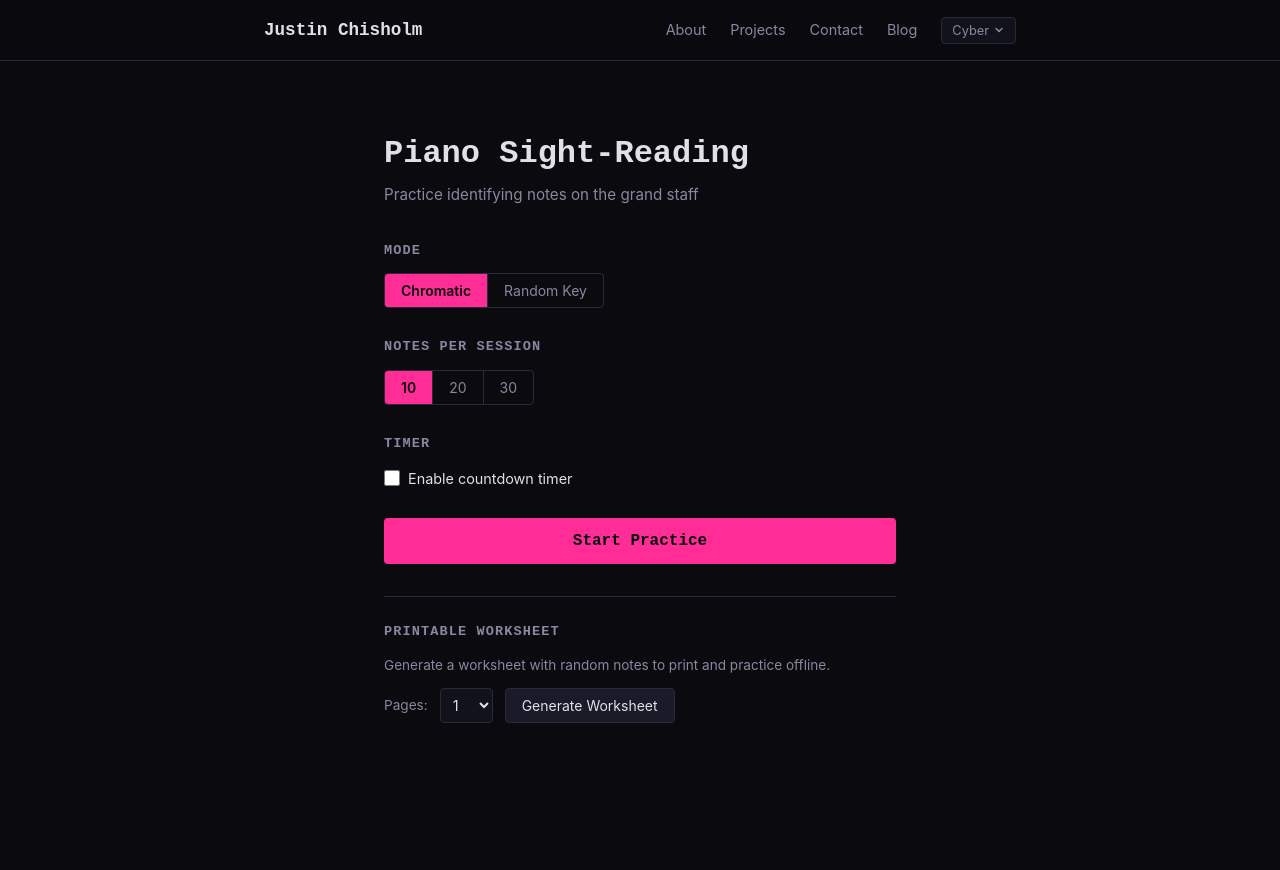
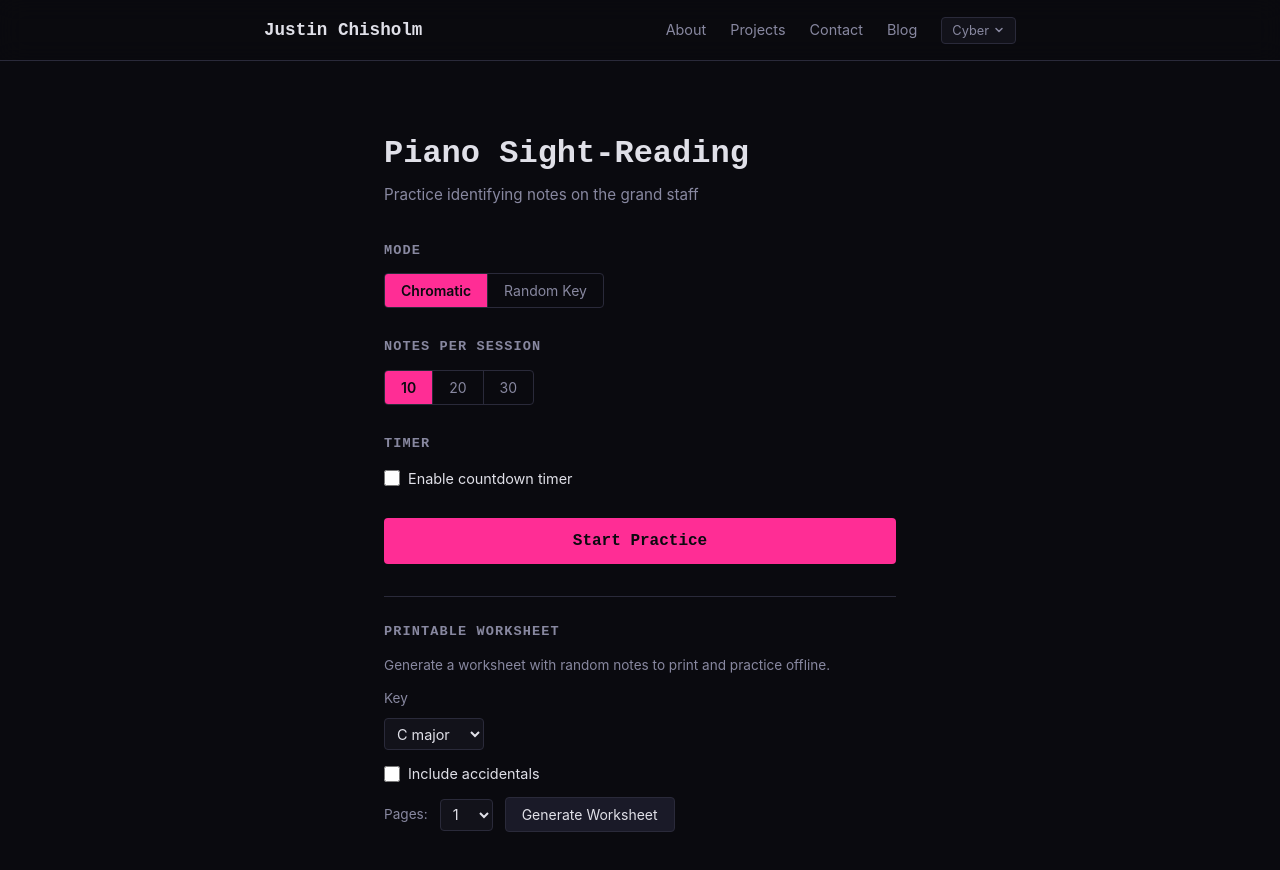
Before and after one commit to RayChisholm/JustinChisholm, a Next.js app: page /piano in a window 1280 px wide. Shown: the top 870 px of the page. Before the commit the page ends 800 px from the top, so only its background shows below. Built offline with nearby package versions, Linux system fonts and the light colour scheme.

Commit message:
added worksheet options

```diff
--- a/app/piano/components/SettingsPanel.module.css
+++ b/app/piano/components/SettingsPanel.module.css
@@ -149,10 +149,15 @@
   margin-top: 0.25rem;
 }
 
+.worksheetOption {
+  margin-bottom: 0.75rem;
+}
+
 .worksheetRow {
   display: flex;
   gap: 0.75rem;
   flex-wrap: wrap;
+  align-items: center;
 }
 
 .worksheetBtn {
--- a/app/piano/components/SettingsPanel.tsx
+++ b/app/piano/components/SettingsPanel.tsx
@@ -14,7 +14,7 @@ interface Props {
   settings: GameSettings;
   onUpdate: (s: Partial<GameSettings>) => void;
   onStart: () => void;
-  onPrintWorksheet: (keySig: string, count: number) => void;
+  onPrintWorksheet: (keySig: string, count: number, allowAccidentals: boolean) => void;
 }
 
 export function SettingsPanel({ settings, onUpdate, onStart, onPrintWorksheet }: Props) {
@@ -114,14 +114,38 @@ export function SettingsPanel({ settings, onUpdate, onStart, onPrintWorksheet }:
   );
 }
 
-function WorksheetControls({ onPrint }: { onPrint: (keySig: string, count: number) => void }) {
+function WorksheetControls({ onPrint }: { onPrint: (keySig: string, count: number, allowAccidentals: boolean) => void }) {
   const [pages, setPages] = useState(1);
+  const [keySig, setKeySig] = useState("C");
+  const [allowAccidentals, setAllowAccidentals] = useState(false);
 
   return (
     <div className={styles.worksheetControls}>
       <p className={styles.worksheetNote}>
         Generate a worksheet with random notes to print and practice offline.
       </p>
+      <div className={styles.worksheetOption}>
+        <label className={styles.label}>Key</label>
+        <select
+          className={styles.numberInput}
+          value={keySig}
+          onChange={(e) => setKeySig(e.target.value)}
+          style={{ width: "auto" }}
+        >
+          {KEY_SIGNATURES.map((k) => (
+            <option key={k.vexKey} value={k.vexKey}>{k.name}</option>
+          ))}
+        </select>
+      </div>
+      <label className={`${styles.checkRow} ${styles.worksheetOption}`}>
+        <input
+          type="checkbox"
+          checked={allowAccidentals}
+          onChange={(e) => setAllowAccidentals(e.target.checked)}
+          className={styles.checkbox}
+        />
+        <span>Include accidentals</span>
+      </label>
       <div className={styles.worksheetRow}>
         <label className={styles.label} style={{ margin: 0, alignSelf: "center" }}>Pages:</label>
         <select
@@ -136,7 +160,7 @@ function WorksheetControls({ onPrint }: { onPrint: (keySig: string, count: numbe
         </select>
         <button
           className={styles.worksheetBtn}
-          onClick={() => onPrint("C", notesForPages(pages))}
+          onClick={() => onPrint(keySig, notesForPages(pages), allowAccidentals)}
         >
           Generate Worksheet
         </button>
--- a/app/piano/components/WorksheetView.tsx
+++ b/app/piano/components/WorksheetView.tsx
@@ -2,7 +2,7 @@
 
 import { useEffect, useRef, useCallback, useState } from "react";
 import { createPortal } from "react-dom";
-import { Note, buildFullPool, weightedRandom } from "@/app/piano/lib/music";
+import { Note, KeySig, KEY_SIGNATURES, buildFullPool, buildPoolForKey, weightedRandom } from "@/app/piano/lib/music";
 import styles from "./WorksheetView.module.css";
 import "./worksheet-print.css";
 
@@ -137,8 +137,8 @@ function WorksheetStaff({ note, index, onRendered }: { note: Note; index: number
   );
 }
 
-export function generateWorksheetNotes(count: number): Note[] {
-  const pool = buildFullPool().filter((wn) => wn.note.accidental === null);
+export function generateWorksheetNotes(count: number, keySig: KeySig, allowAccidentals: boolean): Note[] {
+  const pool = allowAccidentals ? buildFullPool() : buildPoolForKey(keySig);
   const notes: Note[] = [];
   for (let i = 0; i < count; i++) {
     notes.push(weightedRandom(pool));
--- a/app/piano/page.tsx
+++ b/app/piano/page.tsx
@@ -9,7 +9,7 @@ import { FeedbackBanner } from "@/app/piano/components/FeedbackBanner";
 import { SettingsPanel } from "@/app/piano/components/SettingsPanel";
 import { SummaryScreen } from "@/app/piano/components/SummaryScreen";
 import { WorksheetView, generateWorksheetNotes } from "@/app/piano/components/WorksheetView";
-import { Note } from "@/app/piano/lib/music";
+import { Note, KEY_SIGNATURES } from "@/app/piano/lib/music";
 import styles from "./page.module.css";
 
 export default function PianoPage() {
@@ -19,8 +19,9 @@ export default function PianoPage() {
 
   const [worksheetNotes, setWorksheetNotes] = useState<Note[]>([]);
 
-  function handlePrintWorksheet(_keySig: string, count: number) {
-    setWorksheetNotes(generateWorksheetNotes(count));
+  function handlePrintWorksheet(keySigVexKey: string, count: number, allowAccidentals: boolean) {
+    const keySig = KEY_SIGNATURES.find((k) => k.vexKey === keySigVexKey) ?? KEY_SIGNATURES[0];
+    setWorksheetNotes(generateWorksheetNotes(count, keySig, allowAccidentals));
     // window.print() fires via onAllRendered callback in WorksheetView
   }
 
```
